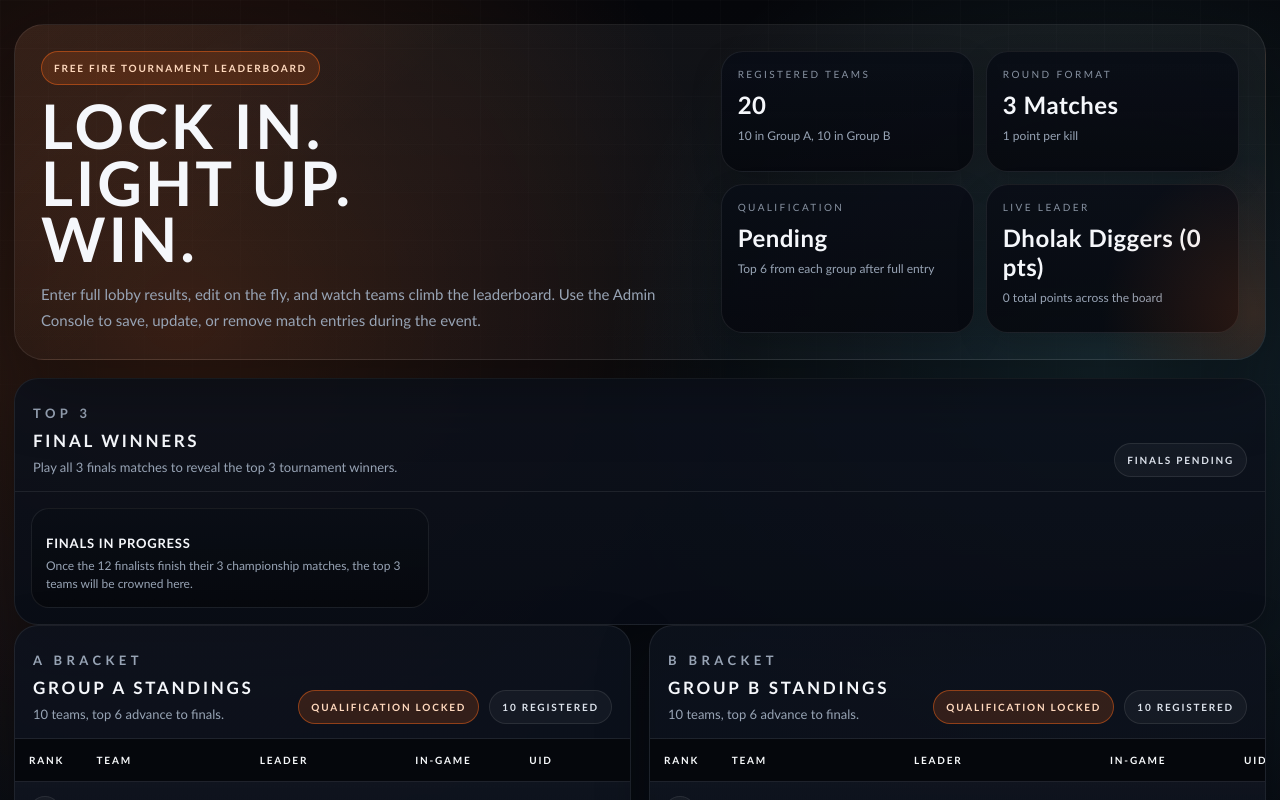
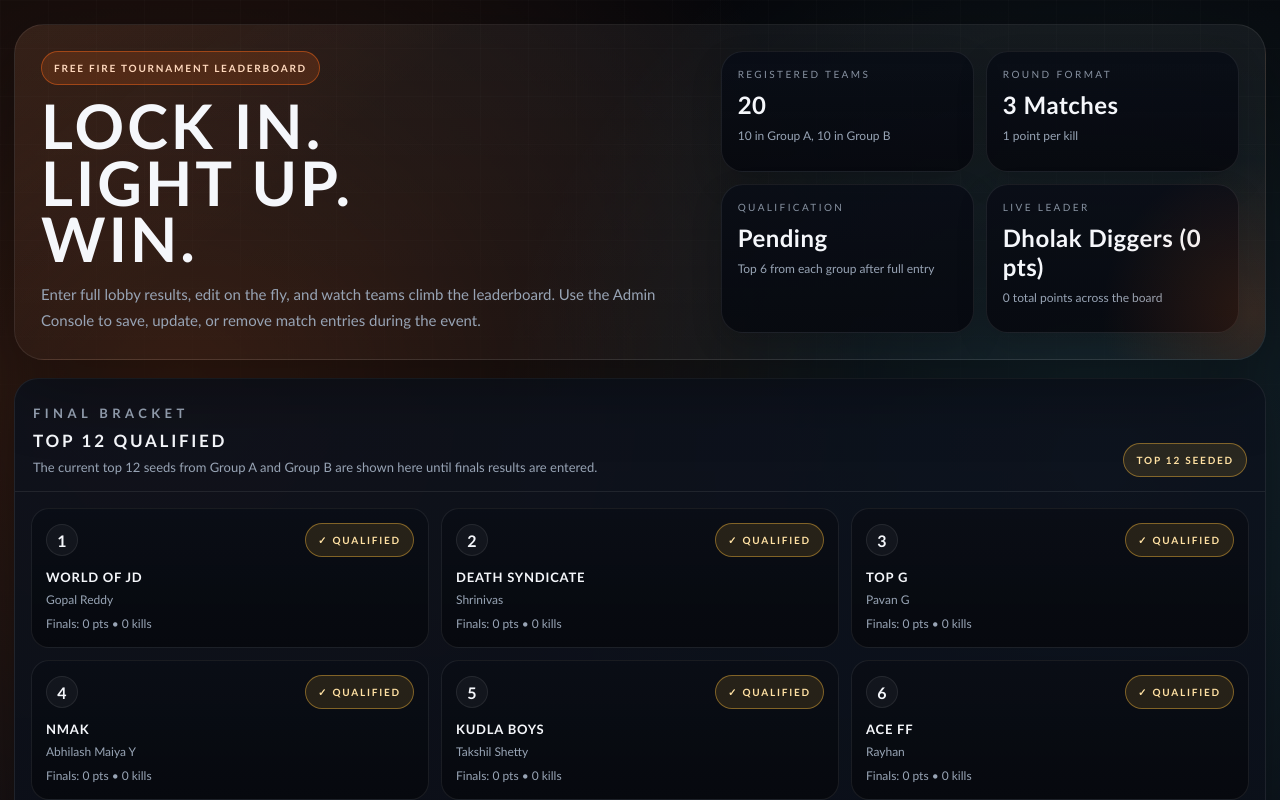
Before and after one commit to Singhmedhansh/Game_Leaderboard, a React (Vite) app in the folder client/: page / in a window 1280 px wide. Shown: the top 800 px of the page. Built offline with nearby package versions, Linux system fonts and the light colour scheme.

Commit message:
Restore finalist cards

```diff
--- a/client/src/App.jsx
+++ b/client/src/App.jsx
@@ -300,6 +300,48 @@
 
   return (
     <section className="ff-panel">
+      <div className="ff-panel-head">
+        <div>
+          <p className="ff-kicker">Final Bracket</p>
+          <h2>Top 12 Qualified</h2>
+          <p>
+            {qualificationUnlocked
+              ? 'The top 6 from Group A and the top 6 from Group B are seeded here for finals.'
+              : 'The current top 12 seeds from Group A and Group B are shown here until finals results are entered.'}
+          </p>
+        </div>
+        <Pill tone={finalsComplete ? 'accent' : finalsReady || finalists.length ? 'warning' : 'dark'}>
+          {finalsComplete ? 'Top 3 locked' : finalsReady ? 'Finals leaderboard live' : finalists.length ? 'Top 12 seeded' : 'Waiting for qualifiers'}
+        </Pill>
+      </div>
+
+      <div className="ff-finals-grid">
+        {finalists.length ? (
+          finalists.map((team, index) => (
+            <motion.article
+              key={team.id}
+              className="ff-final-card"
+              initial={{ opacity: 0, y: 10 }}
+              animate={{ opacity: 1, y: 0 }}
+              transition={{ delay: index * 0.03, duration: 0.22 }}
+            >
+              <div className="ff-final-head">
+                <span className="ff-final-slot">{index + 1}</span>
+                <Pill tone="warning">✓ Qualified</Pill>
+              </div>
+              <h3>{team.teamName}</h3>
+              <p>{team.leaderName}</p>
+              <p className="ff-muted">Finals: {team.totalPoints} pts • {team.totalKills} kills</p>
+            </motion.article>
+          ))
+        ) : (
+          <div className="ff-final-card">
+            <h3>Finals In Progress</h3>
+            <p>Once the 12 finalists finish their 3 championship matches, the top 3 teams will be crowned here.</p>
+          </div>
+        )}
+      </div>
+
       <div className="ff-panel-head">
         <div>
           <p className="ff-kicker">Top 3</p>
```
